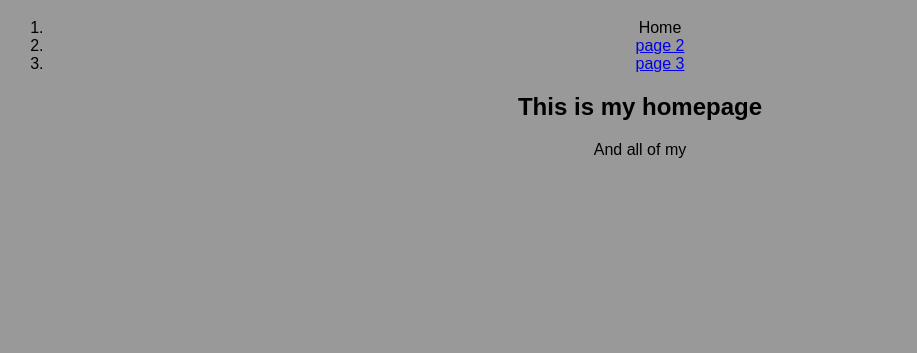
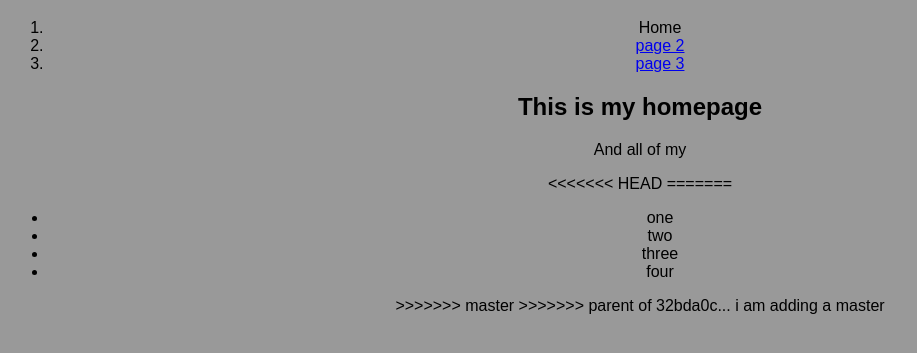
Before and after one commit to codecouret/git-course, a plain HTML site: page index.html in a window 1280 px wide. Shown: the part 61-414 px from the top of the page, without its empty margins (0-917 px from the left). Drawn offline with Linux system fonts and the light colour scheme.

```diff
--- a/index.html
+++ b/index.html
@@ -14,6 +14,16 @@
           </ol>
           <h2>This is my homepage</h2>
           <p>And all of my </p>
+<<<<<<< HEAD
+=======
+          <ul>
+                  <li>one</li>
+                  <li>two</li>
+                  <li>three</li>
+                  <li>four</li>
+          </ul>
+>>>>>>> master
+>>>>>>> parent of 32bda0c... i am adding a master
 
           </body>
         </body>
```
Also changed, not shown: git-course2/index.html (added, +12 -0 lines), 2 other files.
